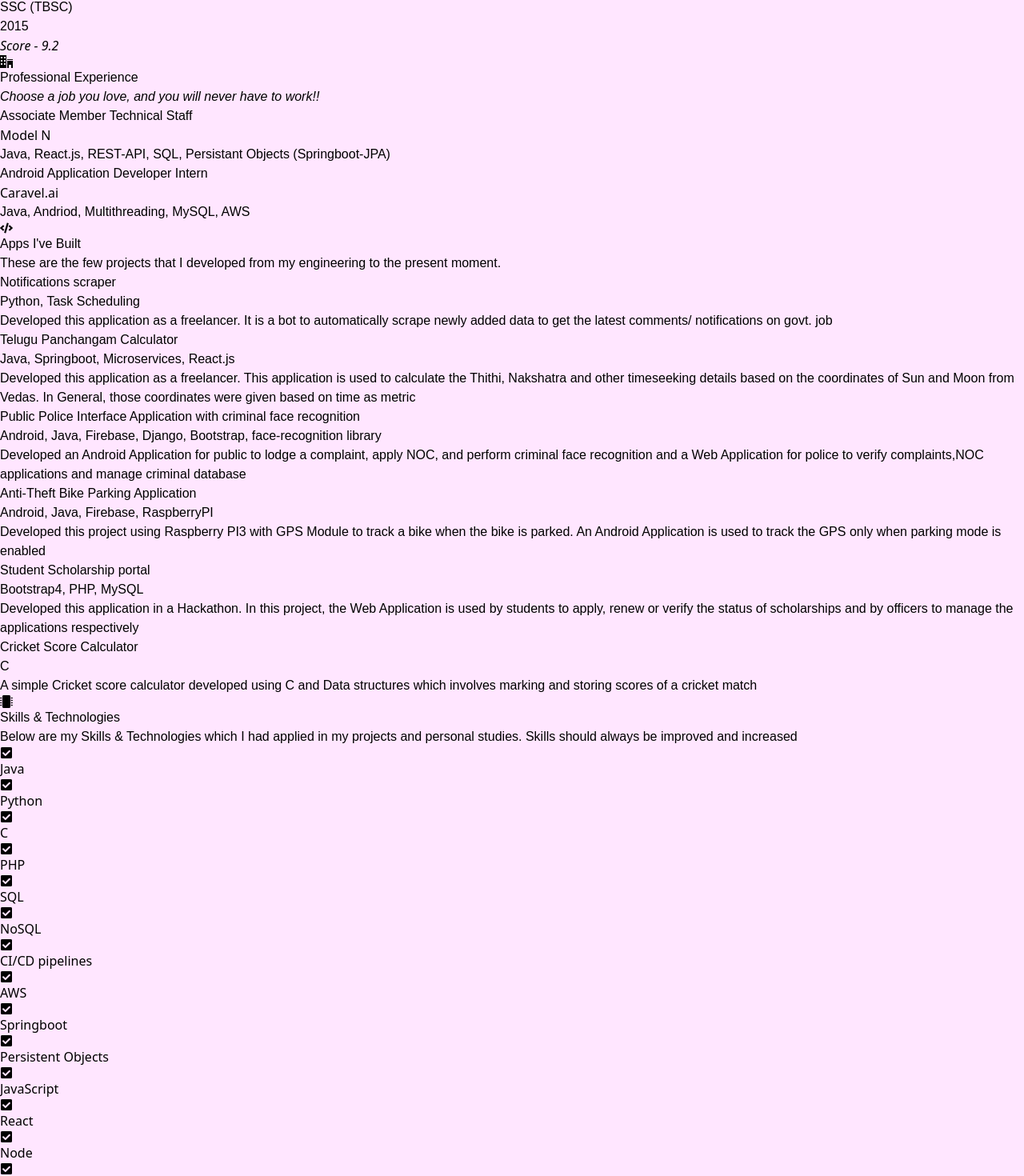
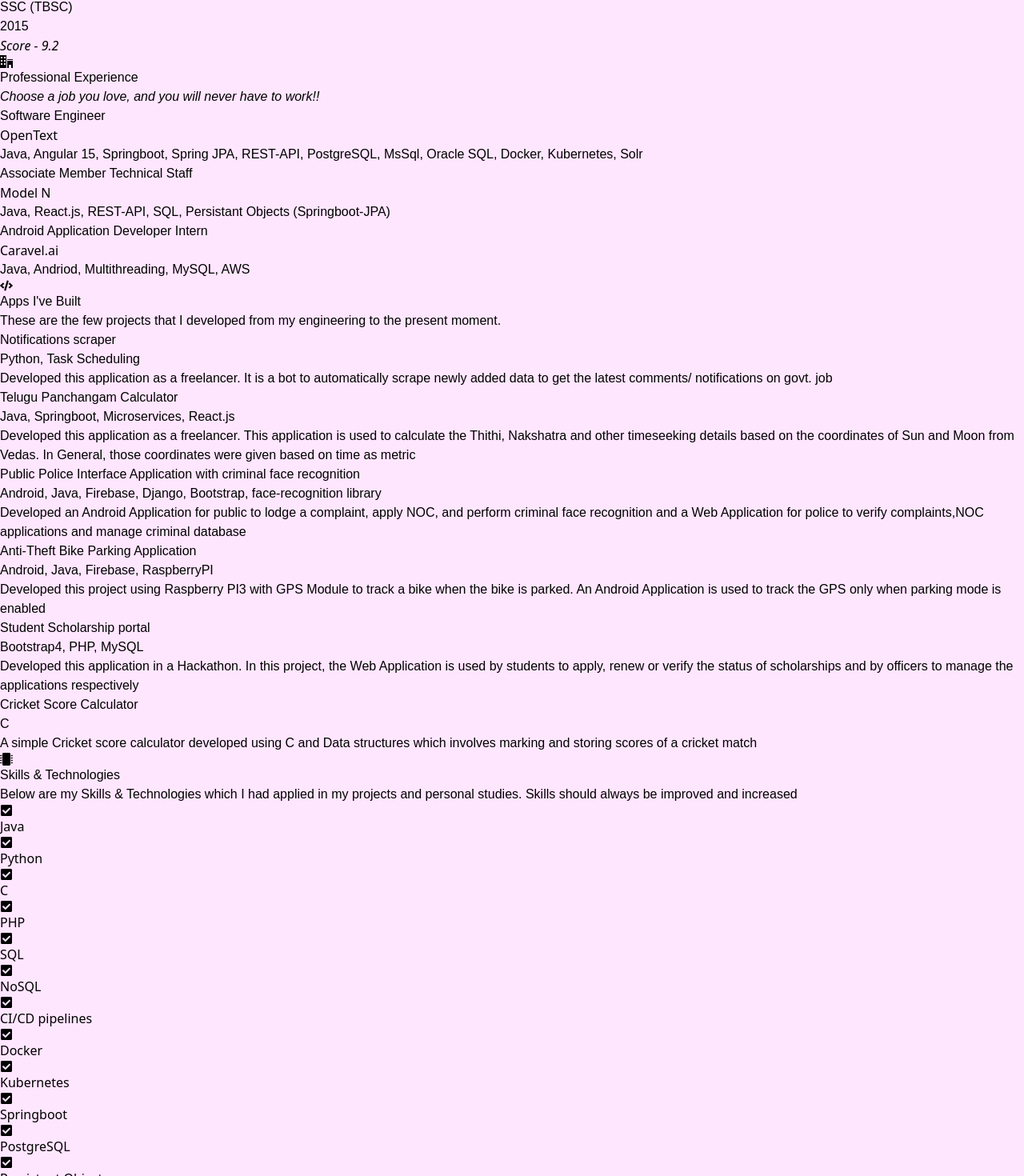
Before and after one commit to vineeth-119/vineeth-119.github.io, a React (Create React App) app: page / in a window 1280 px wide. Shown: the part 1640-3110 px from the top of the page at 80% size. Built offline with nearby package versions, Linux system fonts and the light colour scheme.

Commit message:
job and skills chane

```diff
--- a/package.json
+++ b/package.json
@@ -12,8 +12,7 @@
     "react-icons": "^4.6.0",
     "react-modal-hover": "^1.1.13",
     "react-router-dom": "^6.4.2",
-    "react-scripts": "5.0.1",
-    "web-vitals": "^2.1.4"
+    "react-scripts": "5.0.1"
   },
   "scripts": {
     "start": "react-scripts start",
@@ -40,6 +39,7 @@
     ]
   },
   "devDependencies": {
-    "postcss-flexbugs-fixes": "^5.0.2"
+    "postcss-flexbugs-fixes": "^5.0.2",
+    "web-vitals": "^3.3.0"
   }
 }
--- a/src/data.js
+++ b/src/data.js
@@ -54,11 +54,19 @@
   export const workExperience = [
     {
       title:
+        "Software Engineer",
+      image: "./modeln.jfif",
+      skill: "Java, Angular 15, Springboot, Spring JPA, REST-API, PostgreSQL, MsSql, Oracle SQL, Docker, Kubernetes, Solr",
+      company: "OpenText",
+      description:"currently working on feature development in Exstream (CCM tool) as a full stack developer (Backend heavy)",
+    },
+    {
+      title:
         "Associate Member Technical Staff",
       image: "./modeln.jfif",
       skill: "Java, React.js, REST-API, SQL, Persistant Objects (Springboot-JPA) ",
       company: "Model N",
-      description:"Currently working on resolving critical issues and enhancing Revenue Management Application for Life-sciences industries using Java, React.Js, Oracle SQL, and REST-API calls by following Agile principles. Developed a Web-Scraper in Django using web parsers to provide EOL reminders. Delivered Knowledge Transfer sessions on Apache Kafka and Model N custom frameworks to co-peers. Contributed to technical documentation",
+      description:"Worked on resolving and triaging critical bugs and building enhancements of Revenue Management Application suite of Life Sciences industries using Java, Oracle SQL, React.Js, REST-API, Mockito and JPA by following Agile Principles. Used SQL tuning operations and techniques in improving performances of SQL queries. Contributed to optimizing product suite setup using java and Shell. Used Java8 DateTime API to add TimeZone properties to the application using Java8 to add application support to users from different Timezone or countries. Worked on designing and developing a parser to import and export .edi files to the system by following serialization techniques. Worked on adding validations and data migrations from version to version. I have taken on the responsibility of providing guidance and support to several New College Grads and Joiners during their training and initial phase of work. Delivered Knowledge Transfer sessions on Model N product suite frameworks and architecture to co-peers",
     },
     {
       title:
@@ -101,8 +109,10 @@
     "SQL",
     "NoSQL",
     "CI/CD pipelines",
-    "AWS",
+    "Docker",
+    "Kubernetes",
     "Springboot",
+    "PostgreSQL",
     "Persistent Objects",
     "JavaScript",
     "React",
```
Also changed, not shown: 1 other file (tests, documents, lock files or other folders).
